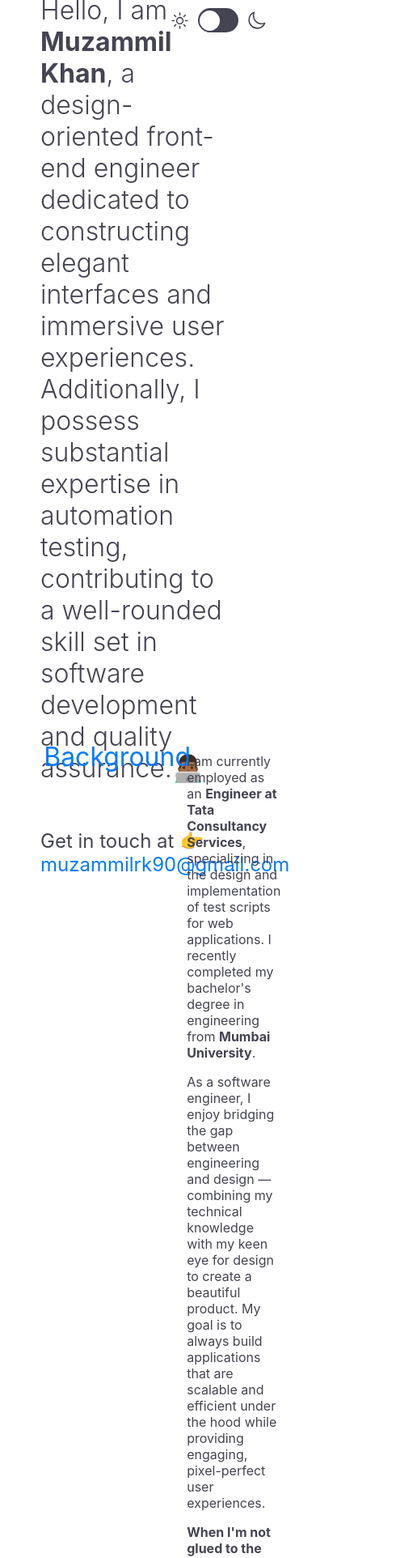
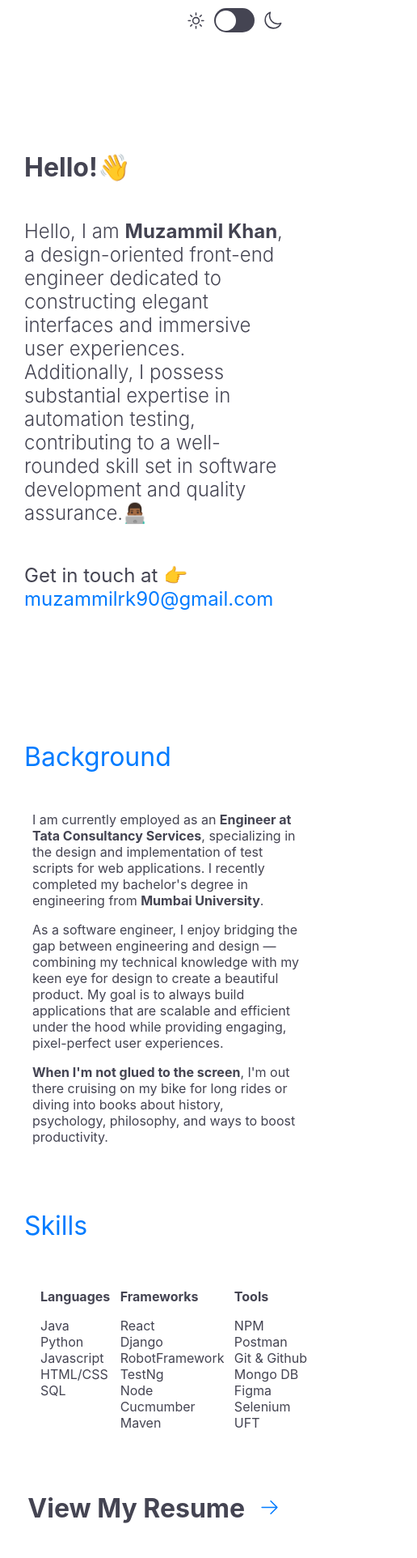
Before and after one commit to muzammil2208/portfoliov2, a React (Create React App) app: page / in a window 390 px wide. Shown: the top 1924 px of the page at 81% size, 516 px wide, since content can reach past the window. Built offline with nearby package versions, Linux system fonts and the light colour scheme.

Commit message:
added styling for mobile phones

```diff
--- a/src/Components/Projects.js
+++ b/src/Components/Projects.js
@@ -6,32 +6,26 @@ function Projects() {
     <div class="projects-main-container">
         <h1 class='projects-title'>Projects</h1>
         <div class='projects-container'>
+
             <div class='p-container'>
-                <p class="project-title">Weather app<Arrow/></p>
+                <a class="project-title" href="https://weatherapp-lmmu.onrender.com">Weather app<Arrow/></a>
                 <p class='project-description'> A simple web app which uses open weather api to show current weather information in your current city as well as for cities you search for.</p>
                 <div class='project-skills-container'>
                     <span class="project-skills">Javascript</span><span class="project-skills" >HTML</span><span class="project-skills">CSS</span>
                 </div>
             </div>
             <div class='p-container'>
-                <p class="project-title">Weather app<Arrow/></p>
-                <p class='project-description'> A simple web app which uses open weather api to show current weather information in your current city as well as for cities you search for.</p>
+                <a href="https://basic-cal.onrender.com" class="project-title">Calculator app<Arrow/></a>
+                <p class='project-description'> A simple web app made using javascript,html and css and added some intresting features such as Dark and light mode</p>
                 <div class='project-skills-container'>
                     <span class="project-skills">Javascript</span><span class="project-skills" >HTML</span><span class="project-skills">CSS</span>
                 </div>
             </div>
             <div class='p-container'>
-                <p class="project-title">Weather app<Arrow/></p>
-                <p class='project-description'> A simple web app which uses open weather api to show current weather information in your current city as well as for cities you search for.</p>
+                <a href="https://github.com/muzammil2208/Basic-cal-c-test" class="project-title">Automation test suite for calculator app<Arrow/></a>
+                <p class='project-description'> A simple automation test suite to test above mentioned calculator application.</p>
                 <div class='project-skills-container'>
-                    <span class="project-skills">Javascript</span><span class="project-skills" >HTML</span><span class="project-skills">CSS</span>
-                </div>
-            </div>
-            <div class='p-container'>
-                <p class="project-title">Weather app<Arrow/></p>
-                <p class='project-description'> A simple web app which uses open weather api to show current weather information in your current city as well as for cities you search for.</p>
-                <div class='project-skills-container'>
-                    <span class="project-skills">Javascript</span><span class="project-skills" >HTML</span><span class="project-skills">CSS</span>
+                    <span class="project-skills">TestNg</span><span class="project-skills">Java</span><span class="project-skills">Selenium</span><span class="project-skills">Maven</span>
                 </div>
             </div>
         </div>
--- a/src/index.css
+++ b/src/index.css
@@ -245,7 +245,9 @@ svg
   flex-direction: column;
   justify-content: center;
   font-size:1.2rem;
-  padding-bottom:20px;
+  margin-bottom:80px;
+
+
 }
 .projects-container
 {
@@ -256,6 +258,8 @@ svg
   display: flex;
   align-items: center;
   font-size:1.5rem;
+  text-decoration: none;
+  color:var(--light-text);
 }
 
 .project-skills
@@ -266,8 +270,10 @@ svg
   font-size:12px;
   display:flex;
   align-items: center;
+  border-radius:5px;
 
 }
+
 .project-skills-container
 {
   display:flex;
@@ -304,3 +310,283 @@ svg
   color:var(--highlight);
   font-size:24px;
 }
+
+.footer-links>li:hover{
+ text-decoration: underline;
+}
+
+
+/* mobile screen styling */
+
+@media only screen and (max-width:700px)
+{
+      .container
+    {
+      padding:0px 30px;
+    }
+
+    .highlight
+    {
+      font-weight: 700;
+    }
+    /* jumbotron styling */
+    .jumbotron
+    {
+      display:flex;
+      flex-direction:column;
+      height: 100vh;
+      justify-content: center;
+
+    }
+    .jumbotron_name{
+      font-weight: 700;
+    }
+    .jumbotron_content
+    {
+      font-size:1.5rem;
+      width:100%;
+      font-weight: 350;
+    }
+    .jumbotron_heading
+    {
+      font-size:2rem;
+    }
+
+
+    /* email styling */
+    .jumbotron_email {
+      box-shadow: inset 0 0 0 0 var(--highlight);
+      color: var(--highlight);
+      margin: 0 -.25rem;
+      padding: 0 .25rem;
+      transition: color .3s ease-in-out, box-shadow .3s ease-in-out;
+      font-size:1.5rem;
+    }
+    .jumbotron_email:hover {
+      box-shadow: inset 400px 0 0 0 var(--highlight);
+      color: white;
+    }
+    .jumbotron_link
+    {
+      font-size:1.5rem;
+    }
+
+    /* mode button styling */
+    .modebutton_container
+    {
+      display:flex;
+      width:100%;
+      flex-direction: row;
+      justify-content: flex-end;
+      padding:10px 0px;
+      align-items: center;
+    }
+    .modebutton_background
+    {
+      display:flex;
+      width:50px;
+      height: 30px;
+      background-color: green;
+      border-radius: 50px;
+      align-items: center;
+      padding:0;
+      border:none;
+      background-color: var(--light-text);
+      padding:0px 2px;
+    }
+    .toggle
+    {
+      background-color: red;
+      width: 25px;
+      height: 25px;
+      border-radius: 50px;
+      border:none;
+      background-color:white;
+    }
+
+    /* icon styling */
+    svg
+    {
+      width: 25px;
+      height: 25px;
+      margin:0px 10px;
+    }
+
+    /* background container styling */
+    .background
+    {
+      display:flex;
+      flex-direction: column;
+      padding-left:0%
+    }
+    .background-heading
+    {
+      color:var(--highlight);
+      font-weight: 400;
+      font-size:2rem;
+      padding:0px 0px;
+      display:flex;
+      width:100%;
+      justify-content: flex-start;
+
+    }
+    .background-content
+    {
+      padding:10px;
+      width:100%;
+    }
+
+
+    /* skills container styling */
+    .skills-container
+    {
+      display:flex;
+      flex-direction: column;
+      padding-left:0%;
+      padding-top:10%;
+    }
+    .skills-title
+    {
+      color:var(--highlight);
+      font-weight: 400;
+      font-size:2rem;
+      padding:0px 00px;
+      display:flex;
+      width:100%;
+      justify-content: flex-start;
+    }
+    .skills-small
+    {
+      padding:20px;
+      width:100%;
+      display:flex;
+      justify-content: space-between;
+
+    }
+
+    .skills-small-container>ul
+    {
+      list-style-type:none;
+      display:flex;
+      flex-direction: column;
+      align-items: flex-start;
+      padding:0;
+
+    }
+
+    /* Resume Styling */
+    .resume-container
+    {
+      width:100%;
+      display: flex;
+      justify-content: center;
+      padding-top:40px;
+
+    }
+    .resume-link{
+      text-decoration: none;
+      font-size:2rem;
+      color:var(--light-text)
+    }
+
+
+
+    /* Projects container styling */
+    .projects-main-container
+    {
+      display:flex;
+      flex-direction: column;
+      padding-left:0%;
+      padding-top:10%;
+    }
+    .projects-title
+    {
+      color:var(--highlight);
+      font-weight: 400;
+      font-size:2rem;
+      padding:0px 0px;
+      display:flex;
+      width:100%;
+      justify-content: flex-start;
+    }
+    .p-container{
+      display:flex;
+      flex-direction: column;
+      justify-content: flex-start;
+      font-size:1.2rem;
+      width: 100%;
+      margin-bottom:80px;
+
+
+
+    }
+    .projects-container
+    {
+      width:100%;
+      padding-left:10px;
+    }
+
+    .project-title{
+      display: flex;
+      align-items: center;
+      font-size:1.5rem;
+      text-decoration: none;
+      color:var(--light-text);
+    }
+
+    .project-skills
+    {
+      border:1px solid var(--highlight);
+      color:var(--highlight);
+      padding:10px;
+      font-size:12px;
+      display:flex;
+      align-items: center;
+      border-radius:5px;
+
+    }
+
+    .project-skills-container
+    {
+      display:flex;
+      width:100%;
+      gap:20px;
+      height: 30px;
+      margin-top:10px;
+    }
+
+    /* footer styling */
+    .footer
+    {
+      display:flex;
+      flex-direction: column;
+      width:100%;
+      padding:30px 0px;
+    }
+    .footer-heading
+    {
+      display:flex;
+      align-items: center;
+      font-size:1rem;
+      font-weight: 400;
+      width:100%;
+      justify-content: center;
+
+    }
+    .footer-links
+    {
+      display:flex;
+      width:90%;
+      align-items: center;
+      justify-content: space-evenly;
+      list-style-type: none;
+      color:var(--highlight);
+      font-size:18px;
+    }
+
+    .footer-links>li:hover{
+    text-decoration: underline;
+    }
+
+
+}
```
